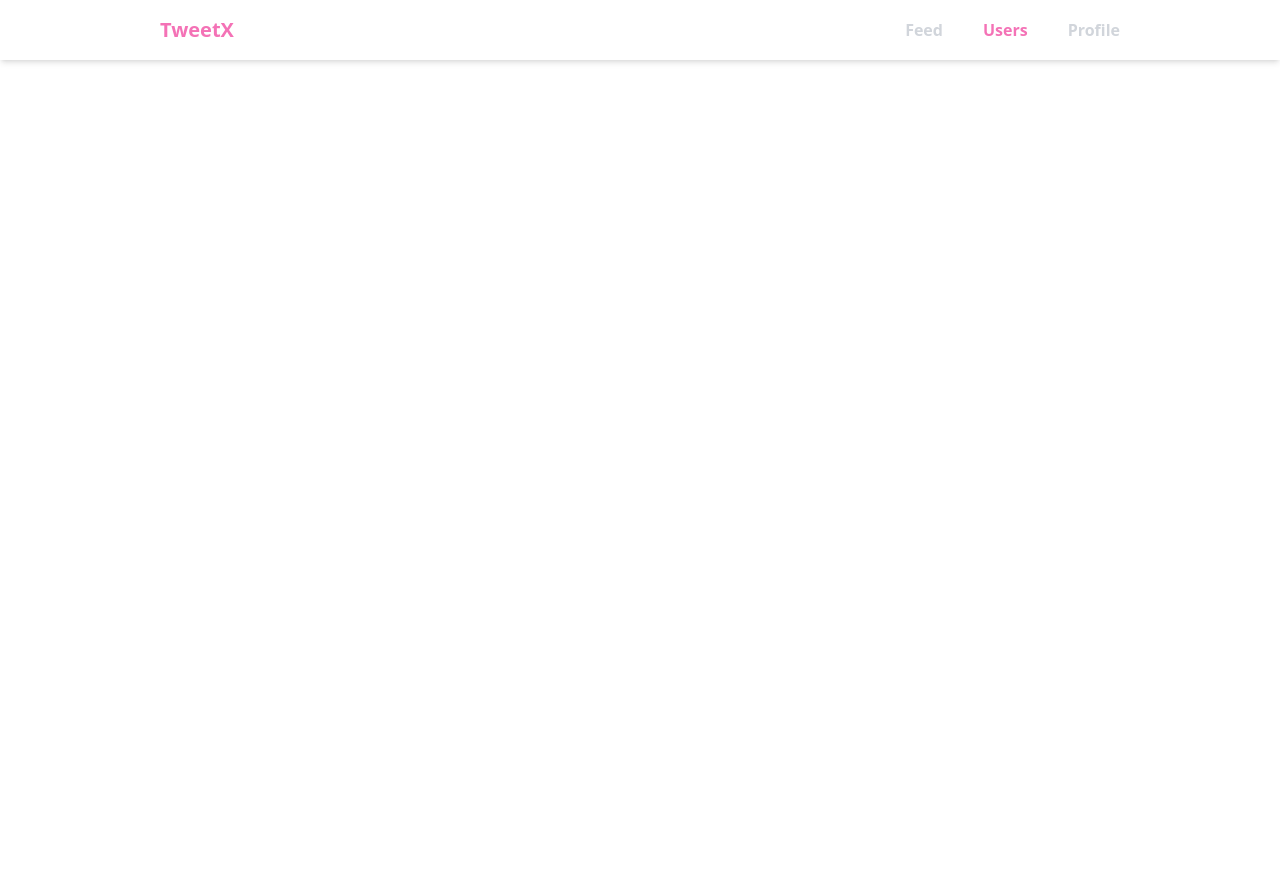
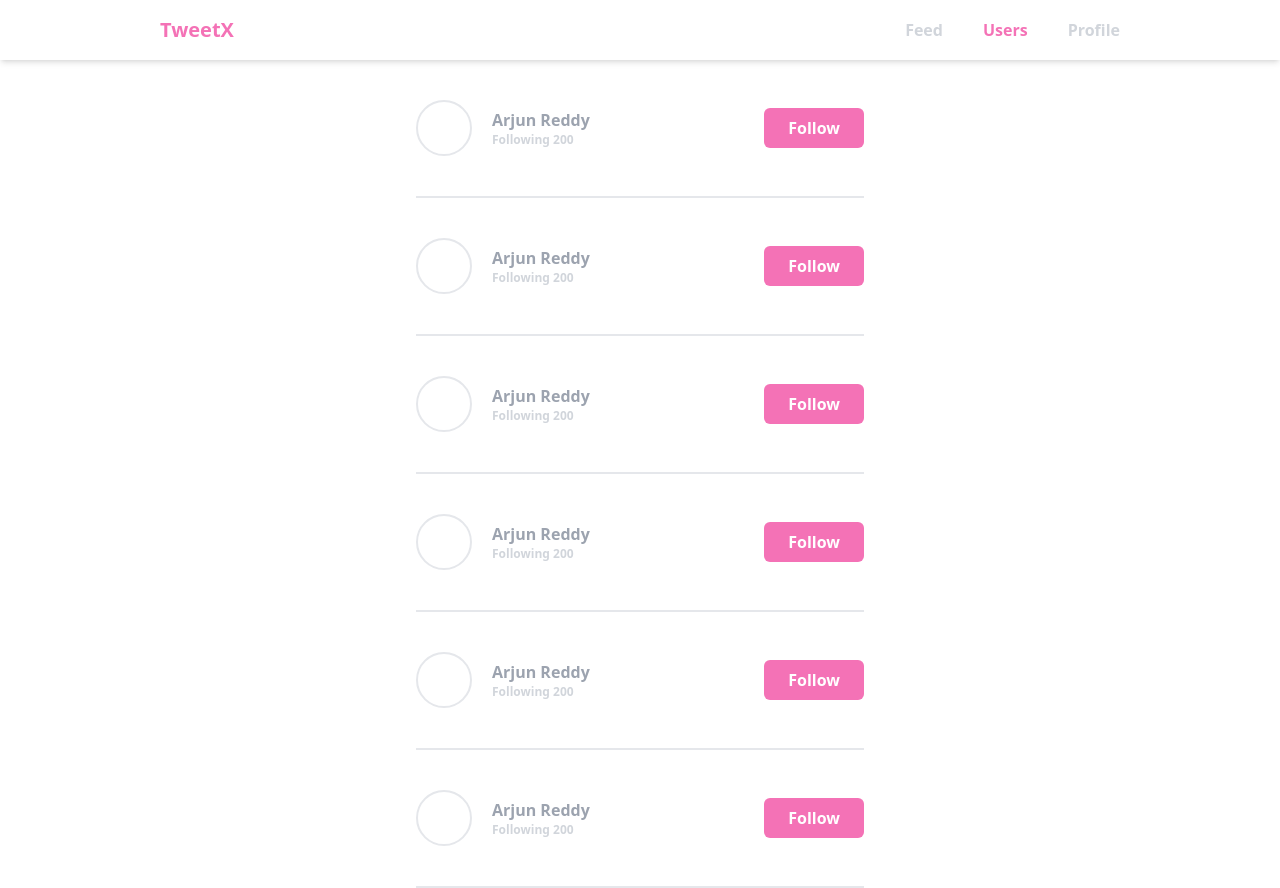
Before and after one commit to This-Is-Prince/tweetx, a React (Vite) app: page / in a window 1280 px wide. Before the commit the page ends 800 px from the top, so only its background shows below. Built offline with nearby package versions, Linux system fonts and the light colour scheme.

Commit message:
users components completed

```diff
--- a/src/App.tsx
+++ b/src/App.tsx
@@ -1,8 +1,14 @@
 import Header from "./components/Header";
 import Home from "./components/Home";
+import Users from "./components/Users";
 
 const App = () => {
-  return <Header />;
+  return (
+    <>
+      <Header />
+      <Users />
+    </>
+  );
 };
 
 export default App;
--- /dev/null
+++ b/src/components/User.tsx
@@ -0,0 +1,18 @@
+import React from "react";
+
+const User = () => {
+  return (
+    <article className="border-b-2 text-gray-400 max-w-md m-auto flex items-center gap-x-5 py-10">
+      <div className="w-14 h-14 rounded-full border-2"></div>
+      <div>
+        <h3 className="font-bold">Arjun Reddy</h3>
+        <p className="text-xs text-gray-300 font-bold">Following {200}</p>
+      </div>
+      <button className="ml-auto bg-pink-400 text-white rounded-md py-2 px-6 font-bold">
+        Follow
+      </button>
+    </article>
+  );
+};
+
+export default User;
--- /dev/null
+++ b/src/components/Users.tsx
@@ -0,0 +1,16 @@
+import User from "./User";
+
+const Users = () => {
+  return (
+    <section className="">
+      <User />
+      <User />
+      <User />
+      <User />
+      <User />
+      <User />
+    </section>
+  );
+};
+
+export default Users;
```
